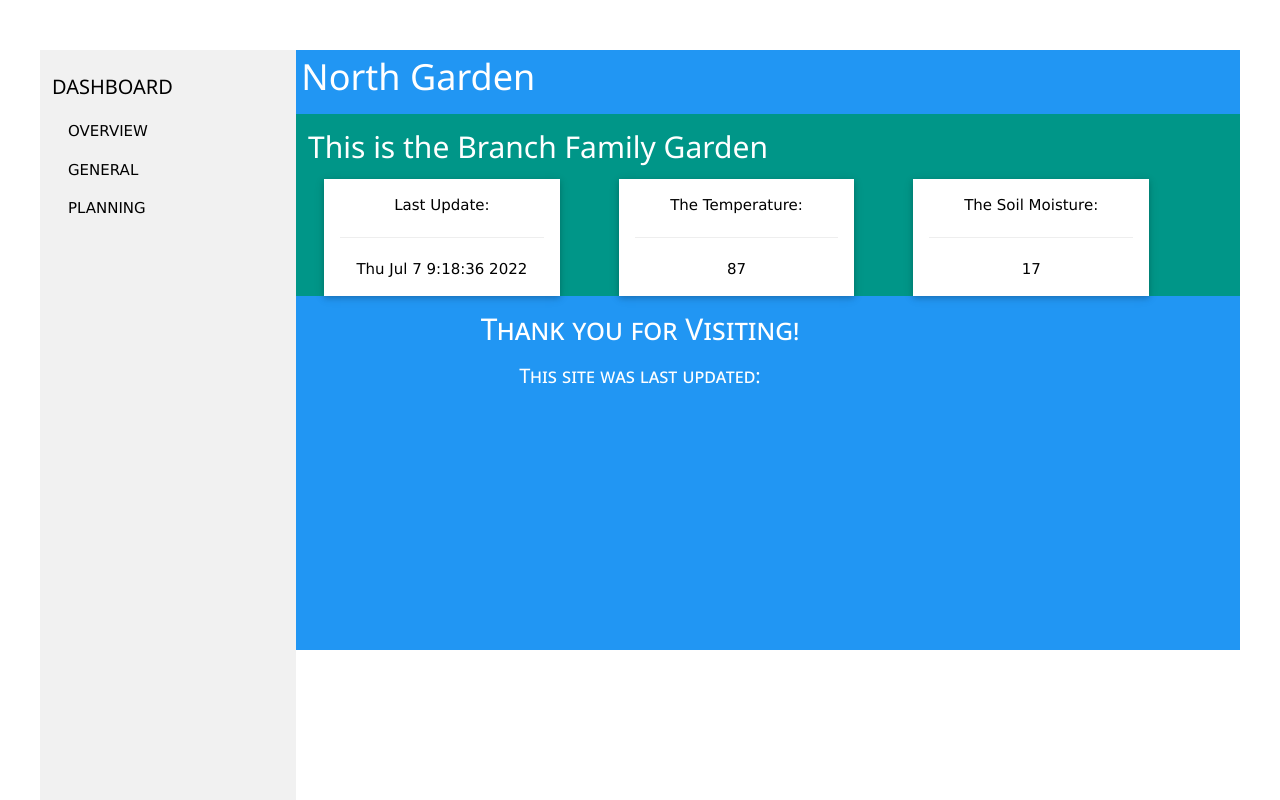
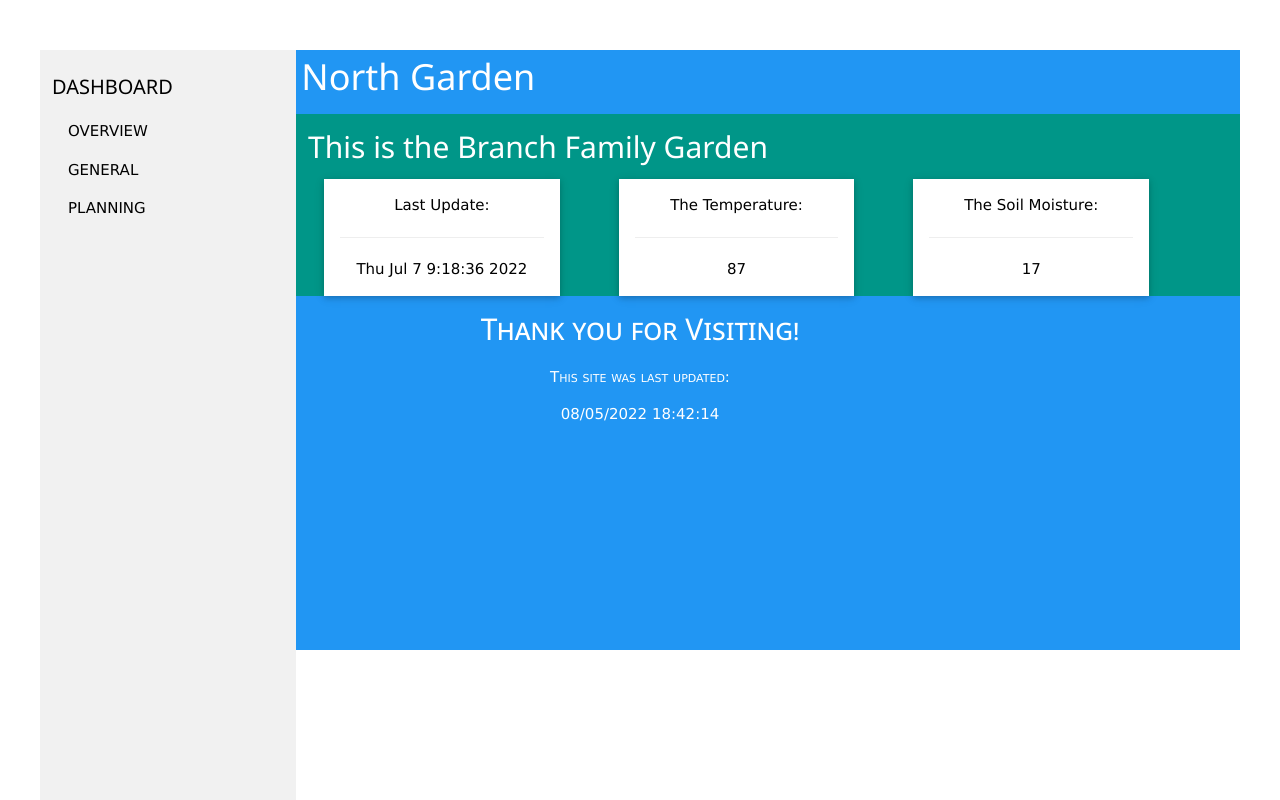
Before and after one commit to Aftershock06/NorthGarden, a plain HTML site: page index.html in a window 1280 px wide. Drawn offline with nearby package versions, Linux system fonts and the light colour scheme.

Commit message:
add the time

```diff
--- a/index.html
+++ b/index.html
@@ -29,15 +29,16 @@
              var time = lastLine[0];
              var soil = lastLine[1];
              var temp = lastLine[2];
+			 const date = document.lastModified;
 
              document.getElementById('time').innerHTML=time;
              document.getElementById('temp').innerHTML=temp;
              document.getElementById('soil').innerHTML=soil;
+			 document.getElementById('update').innerHTML=date;
         }
      })
 
-	 const date = document.lastModified;
-	 document.getElementById('update').innerHTML = date;
+
 
     </script>
 
@@ -85,7 +86,7 @@
 	<!--- Footer --->
 	<div class="footer">
 		<h2>Thank you for Visiting!</h2>
-		<H4>This site was last updated:</H4>
+		<p>This site was last updated:</p>
 		<p id="update"></p>
 	</div>
 </div>
```
